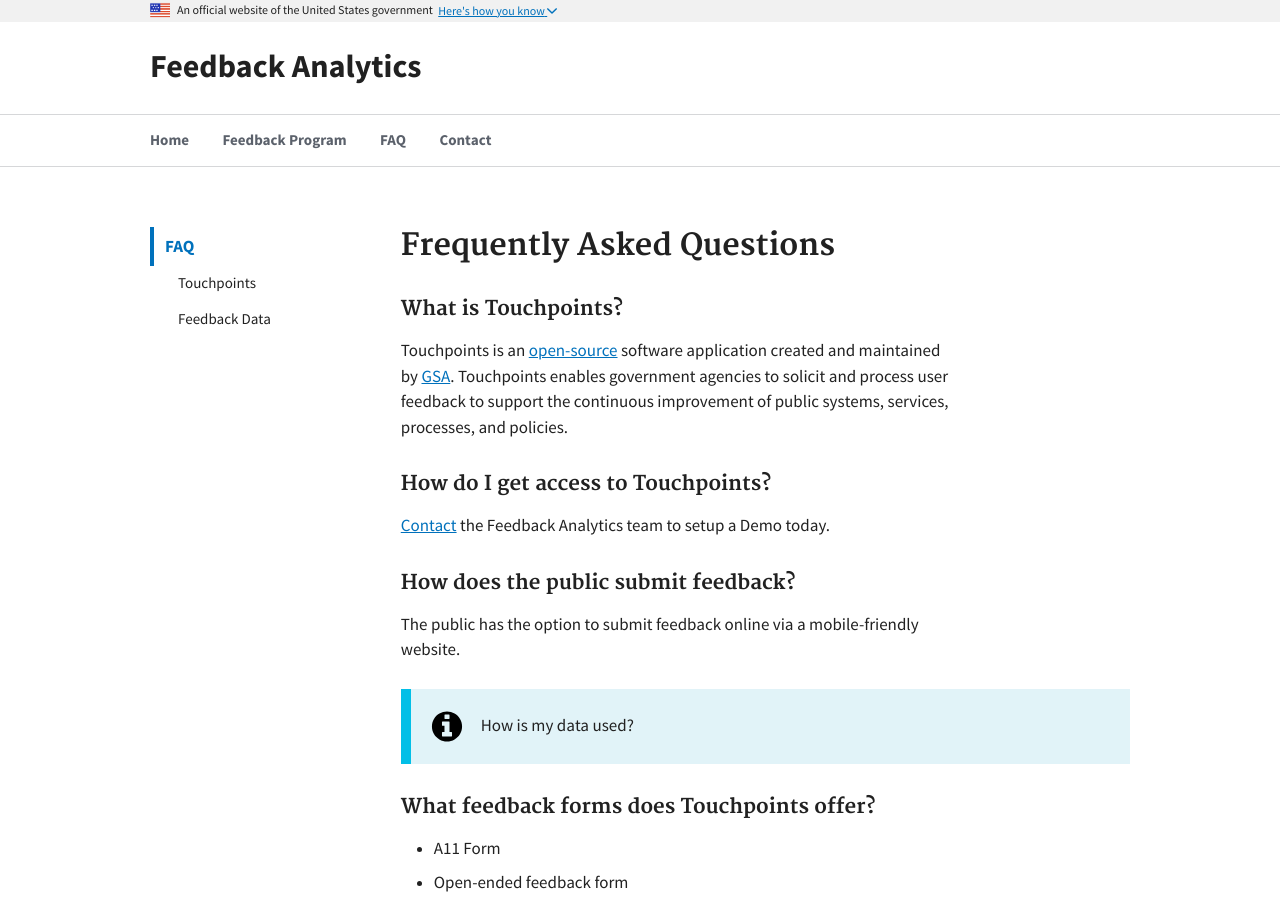
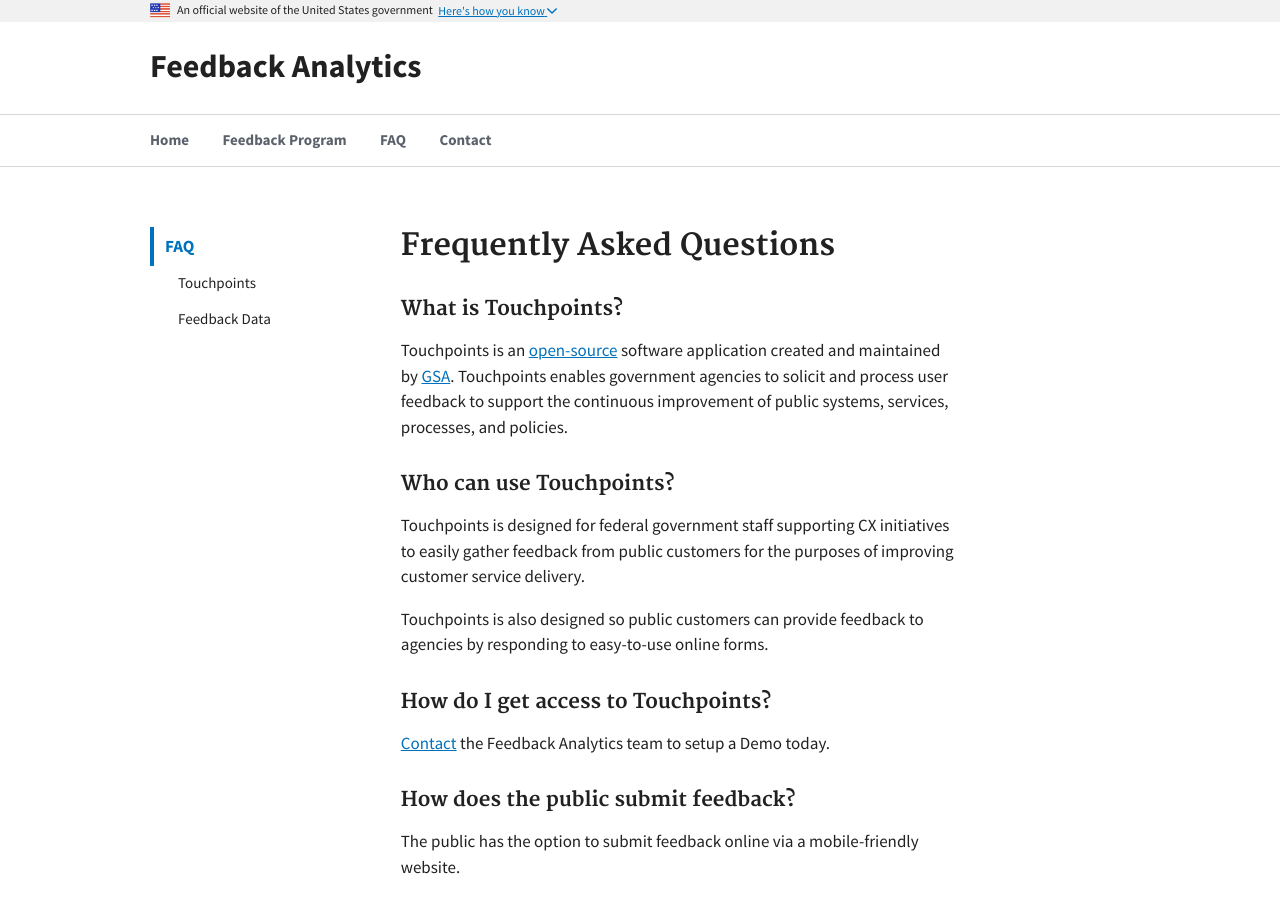
Before and after one commit to GSA/feedback.usa.gov, a Jekyll site: the page built from pages/faq.md, in a window 1280 px wide and 900 px high. Built offline with Jekyll 4.4.1, drawn with Linux system fonts in a browser that asks for light colours.

Commit message:
add who, update contact

```diff
--- a/pages/faq.md
+++ b/pages/faq.md
@@ -18,6 +18,17 @@ created and maintained by [GSA](https://gsa.gov/).
 Touchpoints enables government agencies to solicit and process user feedback
 to support the continuous improvement of
 public systems, services, processes, and policies.
+
+### Who can use Touchpoints?
+
+Touchpoints is designed for federal government staff
+supporting CX initiatives to easily gather feedback
+from public customers for the purposes of improving
+customer service delivery.
+
+Touchpoints is also designed so public customers
+can provide feedback to agencies by responding to
+easy-to-use online forms.
 
 ### How do I get access to Touchpoints?
 
@@ -92,7 +103,7 @@ and existing CRM system used in customer support call centers.
 
 Sign up and start testing today.
 If your Agency needs access to Touchpoints, please
-<a href="mailto:{{site.team_email}}">contact the team</a> for more information.
+<a href="/contact">contact the team</a> for more information.
 
 ### Who manages the PRA for Forms in Touchpoints?
 
```
